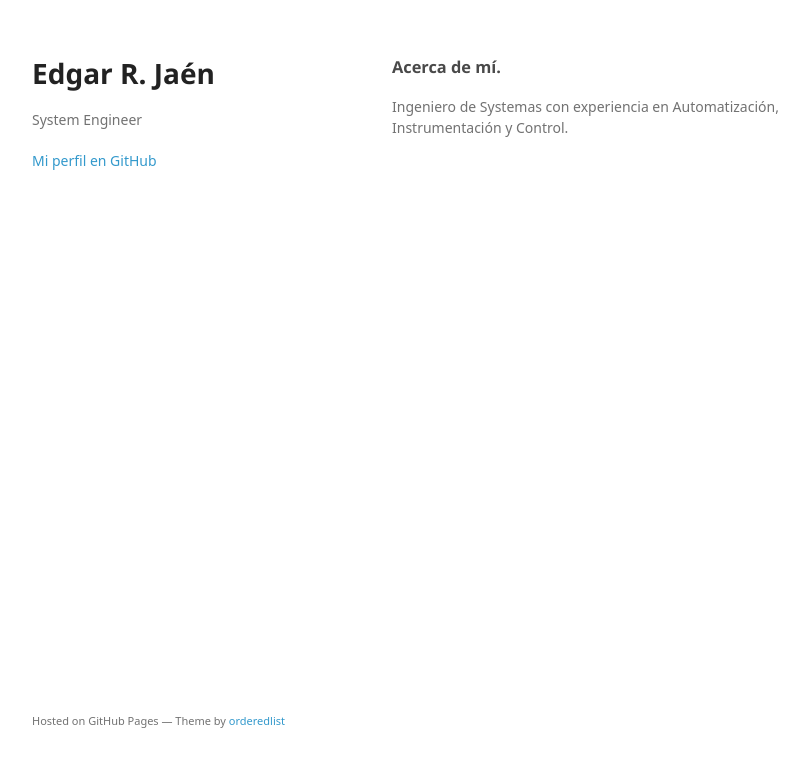
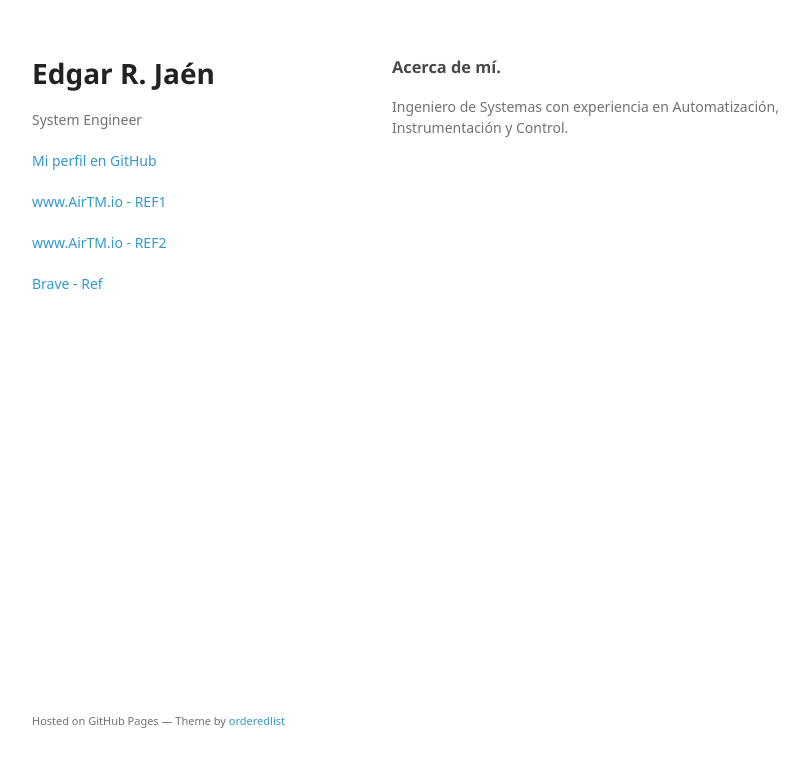
Before and after one commit to edgarjaen/edgarjaen.github.io, a plain HTML site: page index.html in a window 1280 px wide. Shown: the whole page, without its empty margins (178-987 px from the left). Drawn offline with Linux system fonts and the light colour scheme; a web font is replaced by a local one.

Commit message:
Adding AirTM's and Brave's link
Adding AirTM and Brave Payment Link for refer others

```diff
--- a/index.html
+++ b/index.html
@@ -20,6 +20,10 @@
 
 
         <p class="view"><a href="https://github.com/edgarjaen">Mi perfil en GitHub</a></p>
+        <p class="view"><a href="https://www.airtm.io/ivt/QVQtMTUyMjg4Nzk1MDkzNzE1NDQ4Mi01NzU3JCRTYXJhaGkgQm9uaWxsYSQkMSQkZXM=">www.AirTM.io - REF1</a></p>
+        <p class="view"><a href="https://www.airtm.io/ivt/QVQtMTQ4NjY2NTI0NjI4OTMxNjcxMS03OTYwJCRFZGdhciBSLiBKYeluJCQxJCRlcw==">www.AirTM.io - REF2</a></p>
+
+        <p class="view"><a href="https://brave.com/edg809">Brave - Ref</a></p>
 
       </header>
       <section>
```
